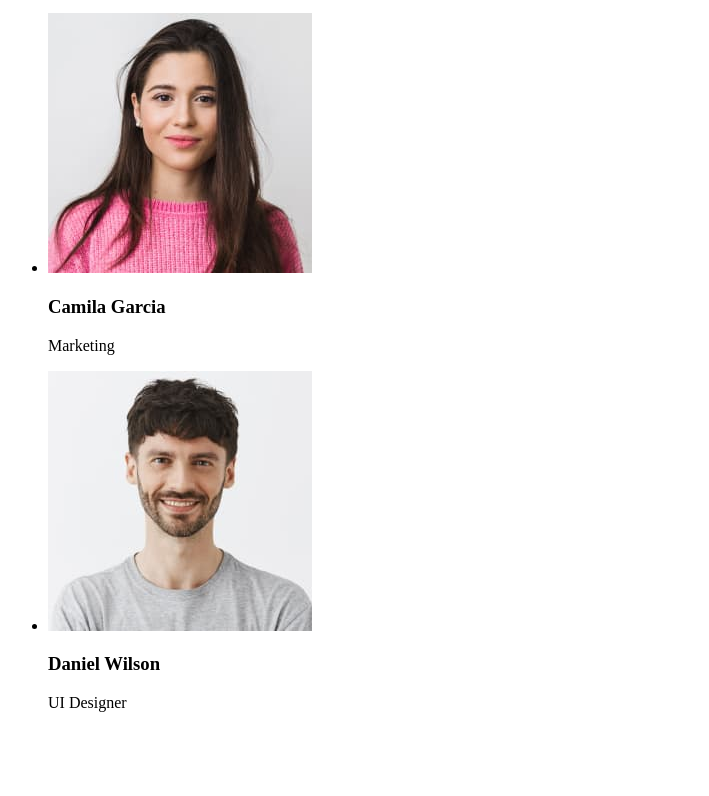
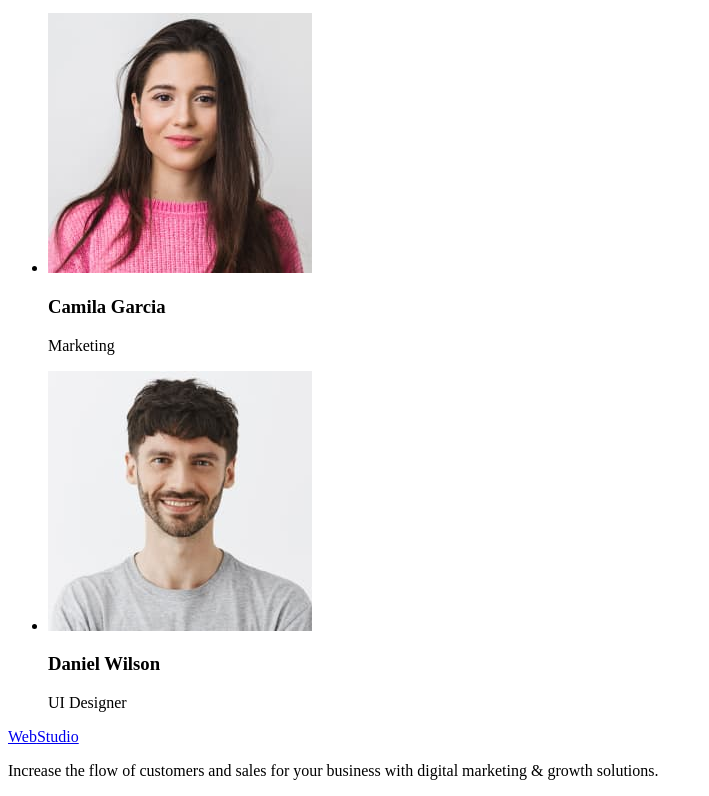
Before and after one commit to Czyzui/goit-markup-hw-01, a plain HTML site: page index.html in a window 1280 px wide. Shown: the part 2293-3089 px from the top of the page, without its empty margins (0-709 px from the left). Before the commit the page ends 3021 px from the top, so only its background shows below. Drawn offline with Linux system fonts and the light colour scheme.

Commit message:
Update index.html

```diff
--- a/index.html
+++ b/index.html
@@ -97,4 +97,13 @@
             </div>
         </section>
     </main>
+    <footer>
+        <div>
+            <a href="index.html">
+                <span>Web</span>Studio
+            </a>
+            <p>Increase the flow of customers and sales for your business with digital marketing & growth solutions.</p>
+        </div>
+    </footer>
 </body>
+</html>
```
